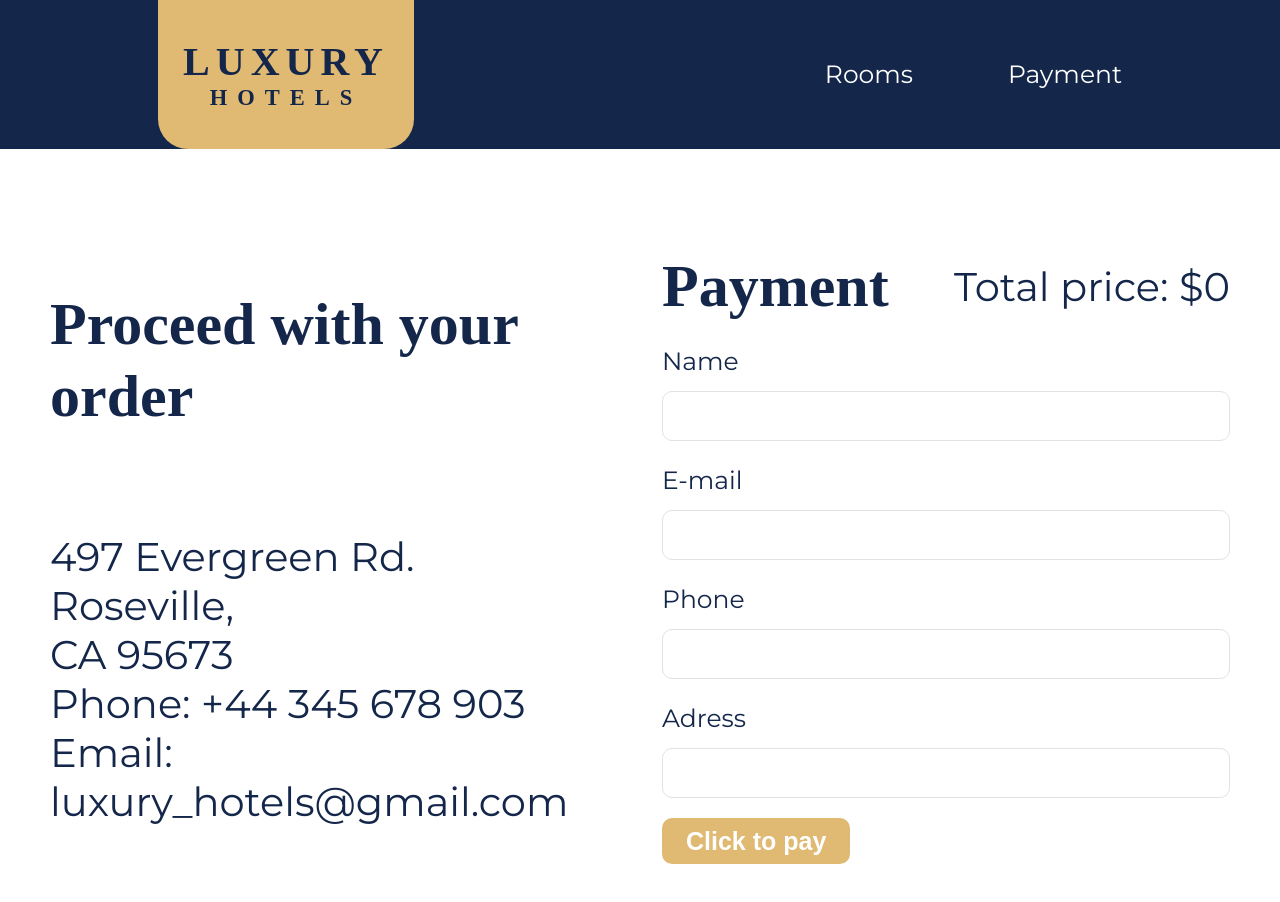
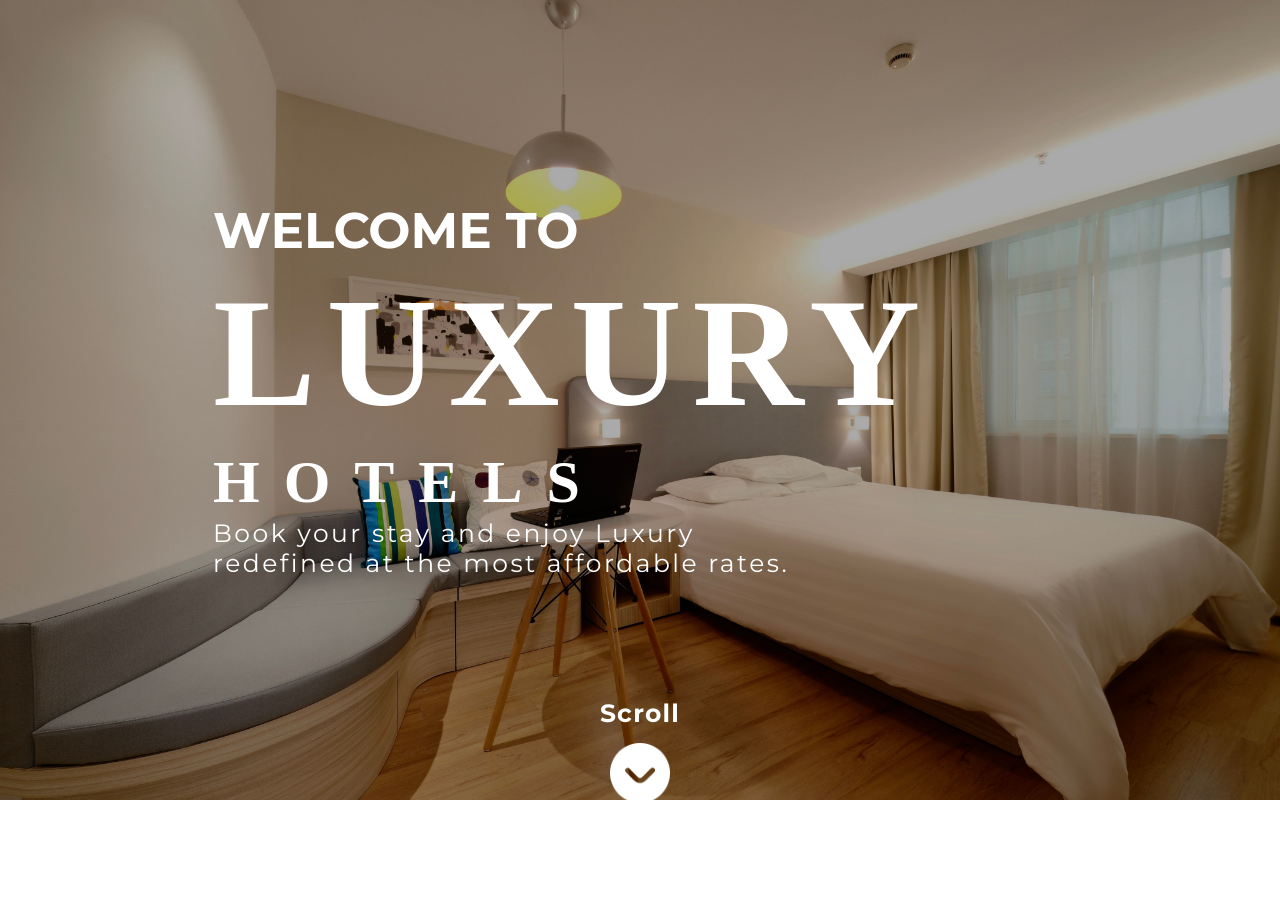
Before and after one commit to SerhiiBordeniuk/hotels-booking, a React (Create React App) app: page / in a window 1280 px wide. Shown: the top 902 px of the page. After the commit the page ends 803 px from the top, so only its background shows below. Built offline with nearby package versions, Linux system fonts and the light colour scheme; a web font is replaced by a local one.

Commit message:
react router

```diff
--- a/package.json
+++ b/package.json
@@ -9,9 +9,11 @@
     "formik": "^2.2.9",
     "react": "^18.2.0",
     "react-dom": "^18.2.0",
+    "react-router-dom": "^6.3.0",
     "react-scripts": "5.0.1",
     "sass": "^1.54.5",
-    "web-vitals": "^2.1.4"
+    "web-vitals": "^2.1.4",
+    "yup": "^0.32.11"
   },
   "scripts": {
     "start": "react-scripts start",
--- a/src/app/App.jsx
+++ b/src/app/App.jsx
@@ -1,16 +1,20 @@
-import AppHeader from "../components/appHeader/AppHeader";
 import NavBar from "../components/navBar/NavBar";
-import RoomsList from "../components/roomsList/RoomsList";
-import PaymentForm from "../components/paymentForm/PaymentForm";
+import PaymentPage from "../pages/PaymentPage";
+import RoomsPage from "../pages/RoomsPage";
+
+import { BrowserRouter as Router, Route, Routes } from "react-router-dom";
 
 function App() {
     return (
-        <div className="app">
-            <NavBar />
-            {/* <AppHeader/>
-            <RoomsList/> */}
-            <PaymentForm/>
-        </div>
+        <Router>
+            <div className="app">
+                {/* <NavBar /> */}
+                <Routes>
+                    <Route path="/" element={<RoomsPage />} />
+                    <Route path="/payment" element={<PaymentPage />} />
+                </Routes>
+            </div>
+        </Router>
     );
 }
 
--- a/src/components/navBar/NavBar.js
+++ b/src/components/navBar/NavBar.js
@@ -1,4 +1,6 @@
 import "./NavBar.scss";
+
+import { Link } from "react-router-dom";
 
 const NavBar = () => {
     return (
@@ -10,12 +12,8 @@ const NavBar = () => {
                 </h2>
             </div>
             <div className="nav__links">
-                    <a className="nav__links_button" href="">
-                        Rooms
-                    </a>
-                    <a className="nav__links_button" href="">
-                        Payment
-                    </a>
+                <Link to="/" className="nav__links_button">Rooms</Link>
+                <Link to="/payment" className="nav__links_button">Payment</Link>
             </div>
         </div>
     );
--- a/src/components/paymentForm/PaymentForm.js
+++ b/src/components/paymentForm/PaymentForm.js
@@ -1,8 +1,12 @@
 import "./PaymentForm.scss";
 
-import { Formik } from "formik";
+import { Formik, Form, Field, ErrorMessage } from "formik";
+import * as Yup from "yup";
 
 const PaymentForm = () => {
+    const phoneRegExp =
+        /^((\\+[1-9]{1,4}[ \\-]*)|(\\([0-9]{2,3}\\)[ \\-]*)|([0-9]{2,4})[ \\-]*)*?[0-9]{3,4}?[ \\-]*[0-9]{3,4}?$/;
+
     return (
         <div className="payment__form">
             <div className="payment__info">
@@ -18,19 +22,52 @@ const PaymentForm = () => {
                     <h1 className="payment__title">Payment</h1>
                     <p className="payment__total">Total price: $0</p>
                 </div>
-                <form className="payment__form_inner">
-                    <div className="payment__form__data">
-                        <label htmlFor="name">Name</label>
-                        <input id="name" name="name" type="text" />
-                        <label htmlFor="email">E-mail</label>
-                        <input id="email" name="email" type="email" />
-                        <label htmlFor="phone">Phone</label>
-                        <input id="phone" name="phone" type="text" />
-                        <label htmlFor="adress">Adress</label>
-                        <input id="adress" name="adress" type="text" />
-                    </div>
-                    <button className="payment_button">Click to pay</button>
-                </form>
+                <Formik
+                    initialValues={{
+                        name: "",
+                        email: "",
+                        phone: "",
+                        address: "",
+                    }}
+                    validationSchema={Yup.object({
+                        name: Yup.string()
+                            .min(3, "Name must be at least 3 characters")
+                            .required("Name is required!"),
+                        email: Yup.string()
+                            .email("Email is invalid or already taken")
+                            .required("Email is required!"),
+                        phone: Yup.string()
+                            .required("Phone is required!")
+                            .matches(phoneRegExp, "Phone number is not valid"),
+                        address: Yup.string()
+                            .min(3, "Address must be at least 4 characters")
+                            .required("Address is required!")
+                    })}
+                    onSubmit={(values) => console.log(JSON.stringify(values, null, 2))}
+                >
+                    <Form className="payment__form_inner">
+                        <div className="payment__form__data">
+                            <label htmlFor="name">Name</label>
+                            <Field id="name" name="name" type="text" />
+                            <ErrorMessage className="error" name="name" component="div" />
+
+                            <label htmlFor="email">E-mail</label>
+                            <Field id="email" name="email" type="email" />
+                            <ErrorMessage className="error" name="email" component="div" />
+
+                            <label htmlFor="phone">Phone</label>
+                            <Field id="phone" name="phone" type="text" />
+                            <ErrorMessage className="error" name="phone" component="div" />
+
+                            <label htmlFor="address">Adress</label>
+                            <Field id="address" name="address" type="text" />
+                            <ErrorMessage className="error" name="address" component="div" />
+                        </div>
+                        <button type="submit" className="payment_button">
+                            Click to pay
+                        </button>
+                    </Form>
+                </Formik>
             </div>
         </div>
     );
--- a/src/components/paymentForm/PaymentForm.scss
+++ b/src/components/paymentForm/PaymentForm.scss
@@ -58,6 +58,10 @@
                         outline: 1px solid $main-font-color;
                     }
                 }
+                .error {
+                    font-size: 15px;
+                    color: red;
+                }
             }
             .payment_button {
                 margin-top: 20px;
--- a/src/components/roomsList/RoomsList.js
+++ b/src/components/roomsList/RoomsList.js
@@ -3,6 +3,8 @@ import trash from "../../resources/img/trash.png";
 import singleroom from "../../resources/img/singleroom.jpg";
 import doubleroom from "../../resources/img/doubleroom.jpg";
 import twinroom from "../../resources/img/twinroom.jpg";
+
+import { Link } from "react-router-dom";
 
 const RoomsList = () => {
     return (
@@ -73,7 +75,7 @@ const RoomsList = () => {
             </div>
             <div className="buy__container">
                 <h2 className="price__total">Total price: $0</h2>
-                <button className="buy__button">Buy</button>
+                <Link to="/payment" className="buy__button">Buy</Link>
             </div>
         </div>
     );
--- a/src/components/roomsList/RoomsList.scss
+++ b/src/components/roomsList/RoomsList.scss
@@ -120,6 +120,7 @@
       margin-right: 20px;
     }
     .buy__button {
+      text-decoration: none;
       cursor: pointer;
       color: #ffffff;
       margin-top: 10px;
--- /dev/null
+++ b/src/pages/PaymentPage.js
@@ -0,0 +1,10 @@
+import PaymentForm from "../components/paymentForm/PaymentForm";
+
+const PaymentPage = () => {
+  return(
+    <PaymentForm/>
+  )
+}
+
+
+export default PaymentPage;
--- /dev/null
+++ b/src/pages/RoomsPage.js
@@ -0,0 +1,13 @@
+import AppHeader from "../components/appHeader/AppHeader";
+import RoomsList from "../components/roomsList/RoomsList";
+
+const RoomsPage = () => {
+    return (
+        <>
+            <AppHeader />
+            {/* <RoomsList /> */}
+        </>
+    );
+};
+
+export default RoomsPage;
```
Also changed, not shown: 1 other file (tests, documents, lock files or other folders). Lines whose indentation alone changed are shown as unchanged.
